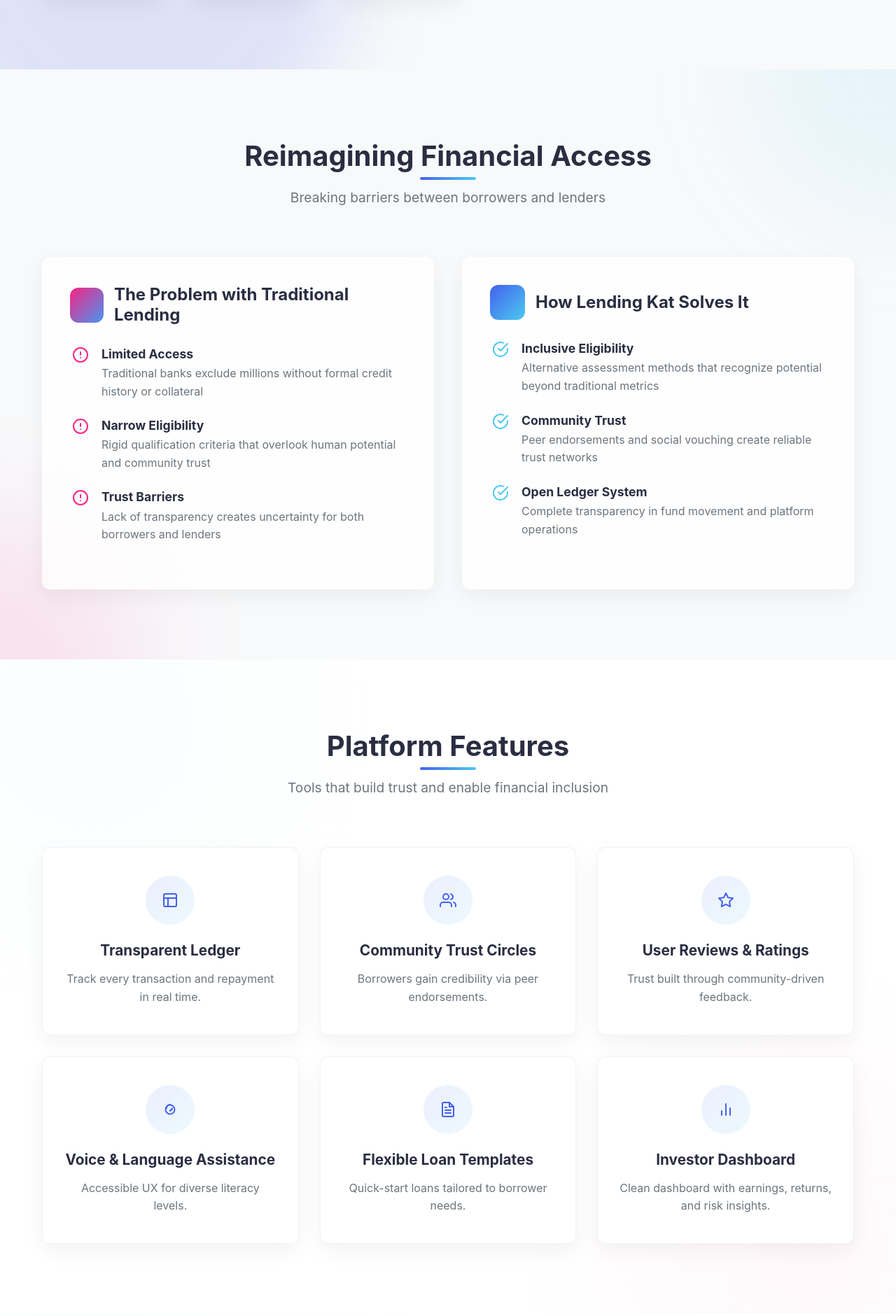
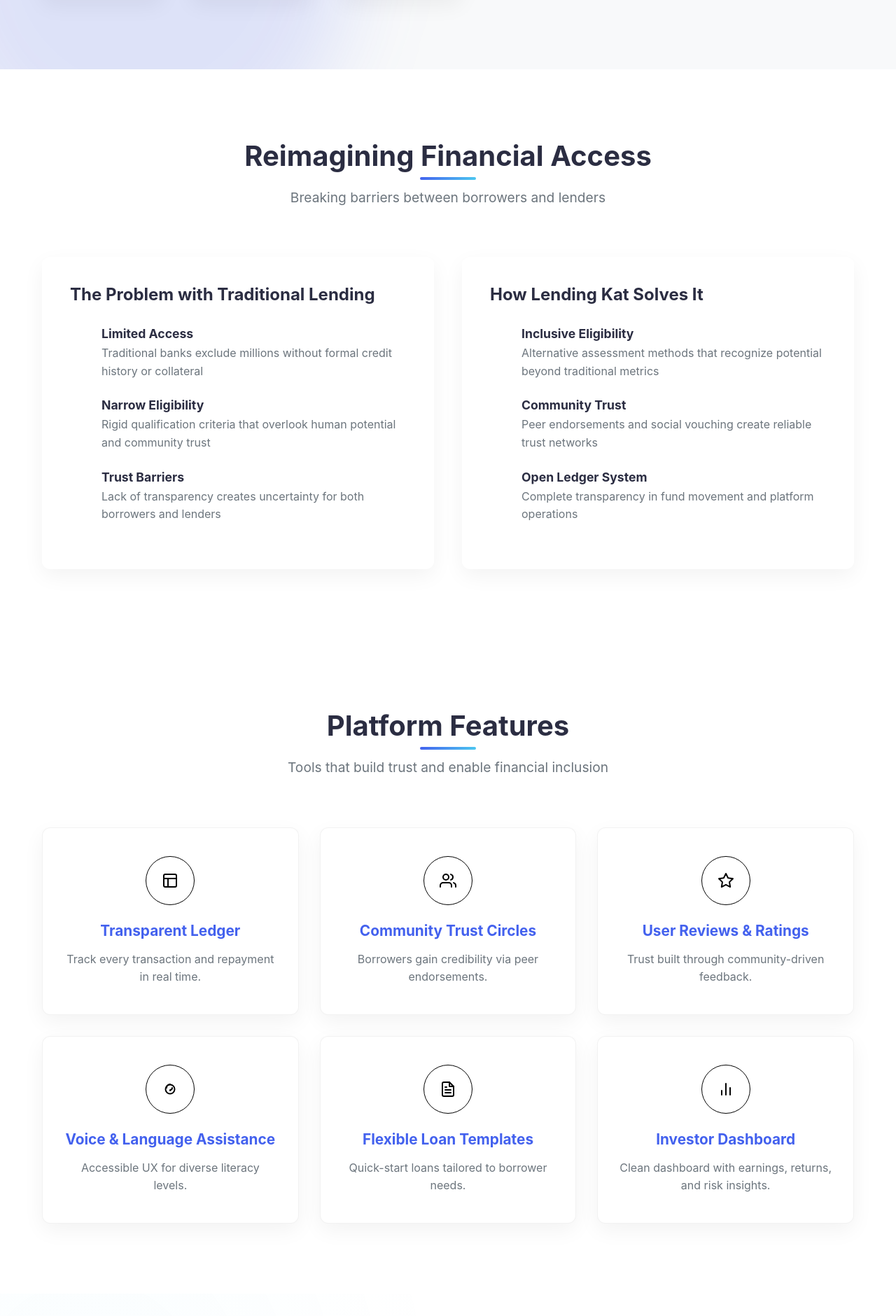
Before and after one commit to khuswant18/LendMate, a React (Vite) app: page / in a window 1280 px wide. Shown: the part 860-2740 px from the top of the page at 70% size. Built offline with nearby package versions, Linux system fonts and the light colour scheme.

Commit message:
Changes in problem  and features

```diff
--- a/src/Layout.jsx
+++ b/src/Layout.jsx
@@ -1,6 +1,5 @@
 import React from 'react'
 import Navbar from './components/Navbar/Navbar'
-import Footer from './components/Footer/Footer'
 import { Outlet } from 'react-router-dom'
 
 function Layout() {
@@ -8,7 +7,6 @@ function Layout() {
     <>
     <Navbar/>
     <Outlet/>
-    <Footer/>
     </>
   )
 }
--- a/src/components/Features/Features.css
+++ b/src/components/Features/Features.css
@@ -2,18 +2,6 @@
     background-color: white;
     position: relative;
     overflow: hidden;
-  }
-
-  .features::before {
-    content: '';
-    position: absolute;
-    top: 0;
-    left: 0;
-    width: 100%;
-    height: 100%;
-    background: radial-gradient(circle at 10% 10%, rgba(76, 201, 240, 0.03) 0%, transparent 30%),
-                radial-gradient(circle at 90% 90%, rgba(247, 37, 133, 0.03) 0%, transparent 30%);
-    pointer-events: none;
   }
 
   .features-grid {
@@ -39,19 +27,6 @@
     border: 1px solid rgba(0, 0, 0, 0.05);
   }
 
-  .feature-card::before {
-    content: '';
-    position: absolute;
-    top: 0;
-    left: 0;
-    width: 100%;
-    height: 5px;
-    background: var(--gradient-primary);
-    transform: scaleX(0);
-    transform-origin: left;
-    transition: transform 0.3s ease;
-  }
-
   .feature-card:hover {
     transform: translateY(-10px);
     box-shadow: var(--box-shadow-hover);
@@ -67,27 +42,20 @@
     display: flex;
     align-items: center;
     justify-content: center;
-    background: linear-gradient(135deg, rgba(67, 97, 238, 0.1) 0%, rgba(76, 201, 240, 0.1) 100%);
     border-radius: 50%;
     margin-bottom: 25px;
-    color: var(--primary-color);
+    color: black;
+    border: 1px solid black;
     transition: var(--transition);
   }
 
-  .feature-card:hover .feature-icon {
-    background: var(--gradient-primary);
-    color: white;
-  }
 
   .feature-card h3 {
     font-size: 1.3rem;
     margin-bottom: 15px;
-    color: var(--text-color);
     transition: var(--transition);
-  }
+    color: var(--primary-color);
 
-  .feature-card:hover h3 {
-    color: var(--primary-color);
   }
 
   .feature-card p {
--- a/src/components/HowItWorks/HowItWorks.css
+++ b/src/components/HowItWorks/HowItWorks.css
@@ -4,17 +4,6 @@
     overflow: hidden;
   }
 
-  .how-it-works::before {
-    content: '';
-    position: absolute;
-    top: 0;
-    right: 0;
-    width: 100%;
-    height: 100%;
-    background: radial-gradient(circle at 90% 10%, rgba(76, 201, 240, 0.05) 0%, transparent 40%),
-                radial-gradient(circle at 10% 90%, rgba(247, 37, 133, 0.05) 0%, transparent 40%);
-    pointer-events: none;
-  }
 
   .process-container {
     display: flex;
@@ -51,15 +40,17 @@
     align-items: center;
     justify-content: center;
     margin-right: 20px;
-    color: white;
+    color: rgb(0, 0, 0);
   }
 
   .borrower-icon {
-    background: var(--gradient-primary);
+    background: white;
+    border: 1px solid black;
   }
 
   .investor-icon {
-    background: var(--gradient-accent);
+    background: white;
+    border: 1px solid black;
   }
 
   .process-title {
@@ -70,17 +61,6 @@
 
   .process-steps {
     position: relative;
-  }
-
-  .process-steps::before {
-    content: '';
-    position: absolute;
-    top: 0;
-    bottom: 0;
-    left: 24px;
-    width: 2px;
-    background-color: var(--primary-color);
-    opacity: 0.2;
   }
 
   .process-column:nth-child(2) .process-steps::before {
@@ -100,7 +80,7 @@
   .step-number {
     width: 50px;
     height: 50px;
-    background-color: var(--primary-color);
+    background-color: black;
     color: white;
     border-radius: 50%;
     display: flex;
@@ -110,19 +90,8 @@
     font-size: 1.2rem;
     margin-right: 20px;
     z-index: 1;
-    box-shadow: 0 5px 15px rgba(67, 97, 238, 0.3);
     transition: var(--transition);
   }
-
-  .process-column:nth-child(2) .step-number {
-    background-color: var(--accent-color);
-    box-shadow: 0 5px 15px rgba(247, 37, 133, 0.3);
-  }
-
-  .process-step:hover .step-number {
-    transform: scale(1.1);
-  }
-
   .step-content {
     flex: 1;
     padding-top: 5px;
@@ -165,8 +134,4 @@
       height: 40px;
       font-size: 1rem;
     }
-
-    .process-steps::before {
-      left: 19px;
-    }
   }
--- a/src/components/ProblemSolution/ProblemSolution.css
+++ b/src/components/ProblemSolution/ProblemSolution.css
@@ -1,36 +1,4 @@
-.problem-solution {
-    background-color: var(--light-background);
-    position: relative;
-    overflow: hidden;
-  }
-
-  .problem-solution::before {
-    content: '';
-    position: absolute;
-    top: -200px;
-    right: -200px;
-    width: 400px;
-    height: 400px;
-    border-radius: 50%;
-    background: rgba(76, 201, 240, 0.1);
-    filter: blur(80px);
-    z-index: 0;
-  }
-
-  .problem-solution::after {
-    content: '';
-    position: absolute;
-    bottom: -200px;
-    left: -200px;
-    width: 400px;
-    height: 400px;
-    border-radius: 50%;
-    background: rgba(247, 37, 133, 0.1);
-    filter: blur(80px);
-    z-index: 0;
-  }
-
-  .problem-solution-container {
+    .problem-solution-container {
     display: flex;
     gap: 40px;
     position: relative;
@@ -70,17 +38,6 @@
     align-items: center;
     justify-content: center;
   }
-
-  .problem-icon {
-    background: var(--accent-color);
-    background: var(--gradient-accent);
-  }
-
-  .solution-icon {
-    background: var(--primary-color);
-    background: var(--gradient-primary);
-  }
-
   .problem-box h3,
   .solution-box h3 {
     font-size: 1.5rem;
--- a/src/components/ProblemSolution/ProblemSolution.jsx
+++ b/src/components/ProblemSolution/ProblemSolution.jsx
@@ -13,17 +13,12 @@ function ProblemSolution() {
         <div className="problem-solution-container">
           <div className="problem-box">
             <div className="box-header">
-              <div className="box-icon problem-icon"></div>
               <h3>The Problem with Traditional Lending</h3>
             </div>
             <ul className="problem-list">
               <li>
                 <div className="list-icon">
-                  <svg viewBox="0 0 24 24" width="24" height="24" stroke="currentColor" strokeWidth="2" fill="none" strokeLinecap="round" strokeLinejoin="round">
-                    <circle cx="12" cy="12" r="10"></circle>
-                    <line x1="12" y1="8" x2="12" y2="12"></line>
-                    <line x1="12" y1="16" x2="12.01" y2="16"></line>
-                  </svg>
+
                 </div>
                 <div>
                   <h4>Limited Access</h4>
@@ -32,11 +27,6 @@ function ProblemSolution() {
               </li>
               <li>
                 <div className="list-icon">
-                  <svg viewBox="0 0 24 24" width="24" height="24" stroke="currentColor" strokeWidth="2" fill="none" strokeLinecap="round" strokeLinejoin="round">
-                    <circle cx="12" cy="12" r="10"></circle>
-                    <line x1="12" y1="8" x2="12" y2="12"></line>
-                    <line x1="12" y1="16" x2="12.01" y2="16"></line>
-                  </svg>
                 </div>
                 <div>
                   <h4>Narrow Eligibility</h4>
@@ -45,11 +35,6 @@ function ProblemSolution() {
               </li>
               <li>
                 <div className="list-icon">
-                  <svg viewBox="0 0 24 24" width="24" height="24" stroke="currentColor" strokeWidth="2" fill="none" strokeLinecap="round" strokeLinejoin="round">
-                    <circle cx="12" cy="12" r="10"></circle>
-                    <line x1="12" y1="8" x2="12" y2="12"></line>
-                    <line x1="12" y1="16" x2="12.01" y2="16"></line>
-                  </svg>
                 </div>
                 <div>
                   <h4>Trust Barriers</h4>
@@ -61,16 +46,11 @@ function ProblemSolution() {
 
           <div className="solution-box">
             <div className="box-header">
-              <div className="box-icon solution-icon"></div>
               <h3>How Lending Kat Solves It</h3>
             </div>
             <ul className="solution-list">
               <li>
                 <div className="list-icon">
-                  <svg viewBox="0 0 24 24" width="24" height="24" stroke="currentColor" strokeWidth="2" fill="none" strokeLinecap="round" strokeLinejoin="round">
-                    <path d="M22 11.08V12a10 10 0 1 1-5.93-9.14"></path>
-                    <polyline points="22 4 12 14.01 9 11.01"></polyline>
-                  </svg>
                 </div>
                 <div>
                   <h4>Inclusive Eligibility</h4>
@@ -79,10 +59,6 @@ function ProblemSolution() {
               </li>
               <li>
                 <div className="list-icon">
-                  <svg viewBox="0 0 24 24" width="24" height="24" stroke="currentColor" strokeWidth="2" fill="none" strokeLinecap="round" strokeLinejoin="round">
-                    <path d="M22 11.08V12a10 10 0 1 1-5.93-9.14"></path>
-                    <polyline points="22 4 12 14.01 9 11.01"></polyline>
-                  </svg>
                 </div>
                 <div>
                   <h4>Community Trust</h4>
@@ -91,10 +67,6 @@ function ProblemSolution() {
               </li>
               <li>
                 <div className="list-icon">
-                  <svg viewBox="0 0 24 24" width="24" height="24" stroke="currentColor" strokeWidth="2" fill="none" strokeLinecap="round" strokeLinejoin="round">
-                    <path d="M22 11.08V12a10 10 0 1 1-5.93-9.14"></path>
-                    <polyline points="22 4 12 14.01 9 11.01"></polyline>
-                  </svg>
                 </div>
                 <div>
                   <h4>Open Ledger System</h4>
```
